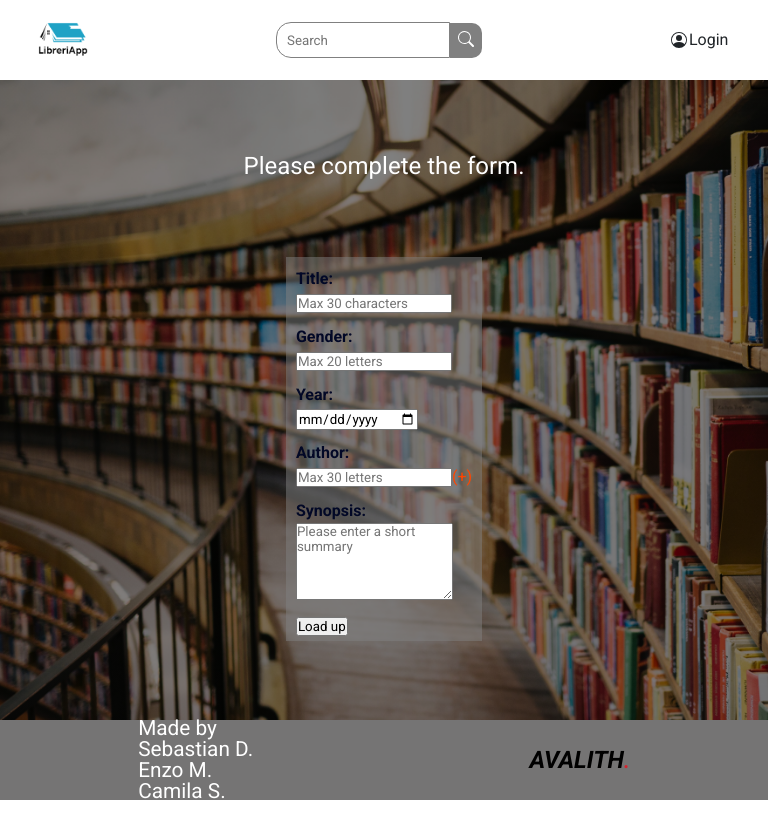
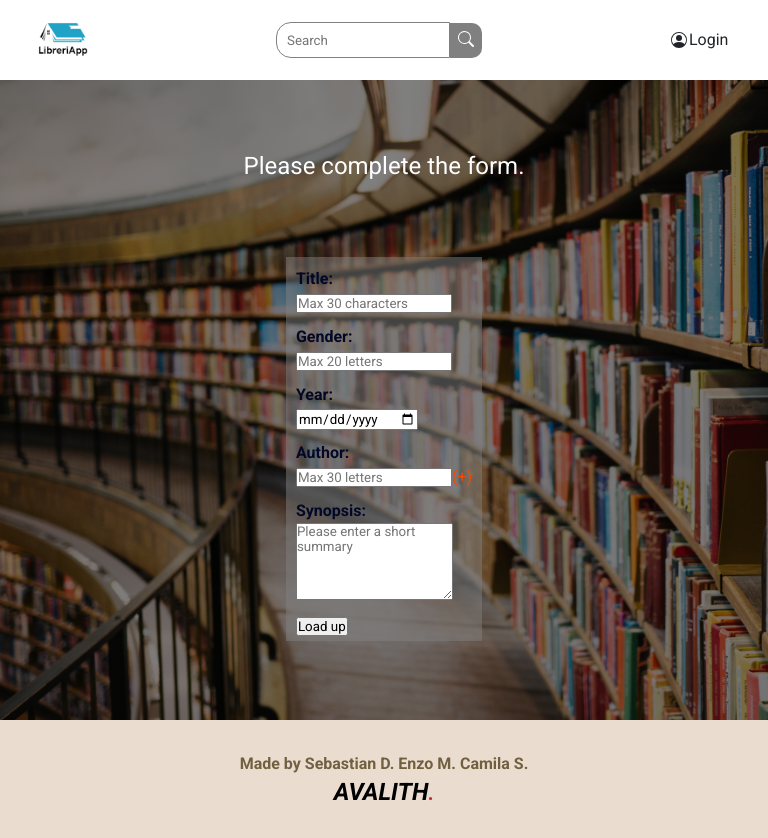
Before and after one commit to lemarchesi09/sf-library-app, a React (Create React App) app: page /createbook in a window 768 px wide. Shown: the top 838 px of the page. Before the commit the page ends 803 px from the top, so only its background shows below. Built offline with nearby package versions, Linux system fonts and the light colour scheme.

Commit message:
feat: update footer styles

```diff
--- a/src/components/Footer/Footer.js
+++ b/src/components/Footer/Footer.js
@@ -1,29 +1,30 @@
 import "./footer.css";
 import "../../styles/styles.css";
-
 
 export const Footer = () => {
   return (
     <div className="foot-cont">
       <div className="foot-text">
         <div className="footer__text">
-          <p>Made by</p>
           <p>
-            <a href="https://github.com/SebaDAlessandro">Sebastian D.</a>
-          </p>
-          <p>
-            <a href="https://github.com/lemarchesi09">Enzo M.</a>
-          </p>
-          <p>
-            <a href="https://github.com/CamiStefano">Camila S.</a>
+            Made by{" "}
+            <a href="https://github.com/SebaDAlessandro" target="_blank" rel="noreferrer">
+              Sebastian D.
+            </a>{" "}
+            <a href="https://github.com/lemarchesi09" target="_blank" rel="noreferrer">
+              Enzo M.
+            </a>{" "}
+            <a href="https://github.com/CamiStefano" target="_blank" rel="noreferrer">
+              Camila S.
+            </a>
           </p>
         </div>
         <div className="footer__avalith">
-          <a href="https://www.avalith.net/" className="avalith__link" target="_blank" rel="noreferrer">
-            <p className="avalith">
+          <p className="avalith">
+            <a href="https://www.avalith.net/" className="avalith__link" target="_blank" rel="noreferrer">
               AVALITH<span className="punto">.</span>
-            </p>
-          </a>
+            </a>
+          </p>
         </div>
       </div>
     </div>
--- a/src/components/Footer/footer.css
+++ b/src/components/Footer/footer.css
@@ -1,30 +1,41 @@
-.foot-cont{
-    background-color: rgb(117, 116, 116);
+.foot-cont {
+  background-color: var(--color-light-secondary);
   display: flex;
-    width: 100vw;
   justify-content: space-between;
   align-items: center;
-    height: 10vh;
+  height: 4rem;
 }
 
-.foot-text{
+.foot-text {
   display: flex;
   justify-content: space-around;
-    width: 100vw;
+  width: 100%;
   align-items: center;
   text-decoration: none;
-    color: rgb(255 255 255);
-    font-size: .8rem;
+  color: var(--color-dark-secondary);
+  font-size: 1rem;
+  font-weight: 700;
 }
 
-.foot-text a{
+.footer__text a {
   text-decoration: none;
-    color: white;
+  transition: 0.3s;
+  cursor: pointer;
+  color: var(--color-dark-secondary);
+}
 
+.foot-text a:hover {
+  opacity: 0.5;
 }
-.foot-logo{
+
+.avalith a {
+  cursor: pointer;
+  text-decoration: none;
+  color: var(--font-black);
+}
+
+.foot-logo {
   width: 36%;
-
 }
 
 .avalith__link {
@@ -39,13 +50,25 @@
   font-size: 1.5rem;
 }
 
-.punto{
+.punto {
   color: var(--font-red);
   font-size: 1.3rem;
 }
 
-@media screen and (min-width: 768px) {
+@media screen and (max-width: 768px) {
   .foot-text {
-        font-size: 1.3rem;
+    display: flex;
+    flex-direction: column;
+    color: var(--color-dark-secondary);
+    font-size: 1rem;
+    justify-content: center;
+    text-align: center;
+  }
+  .avalith {
+    padding: 0.5rem;
+  }
+  .foot-cont {
+    height: 5rem;
+    padding: 4rem 0rem;
   }
 }
```
Lines whose indentation alone changed are shown as unchanged.
